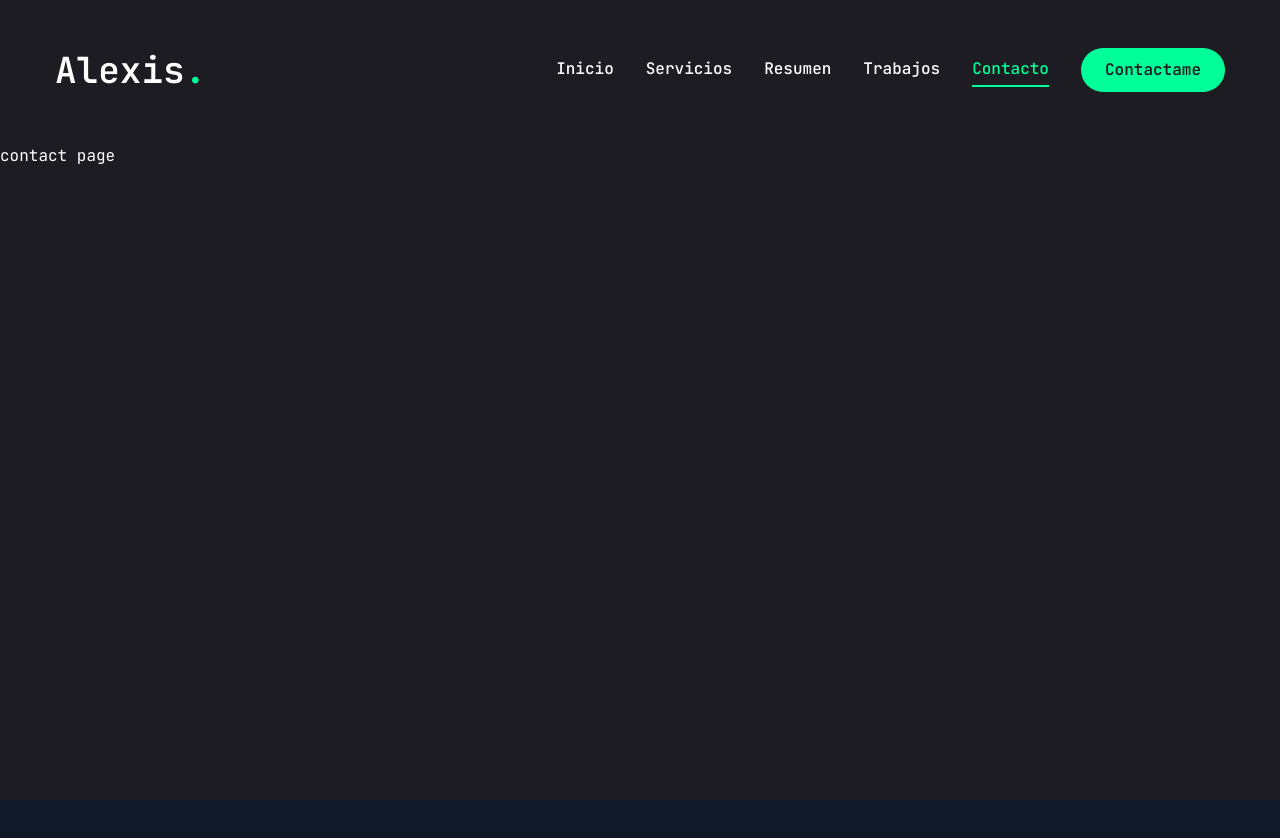
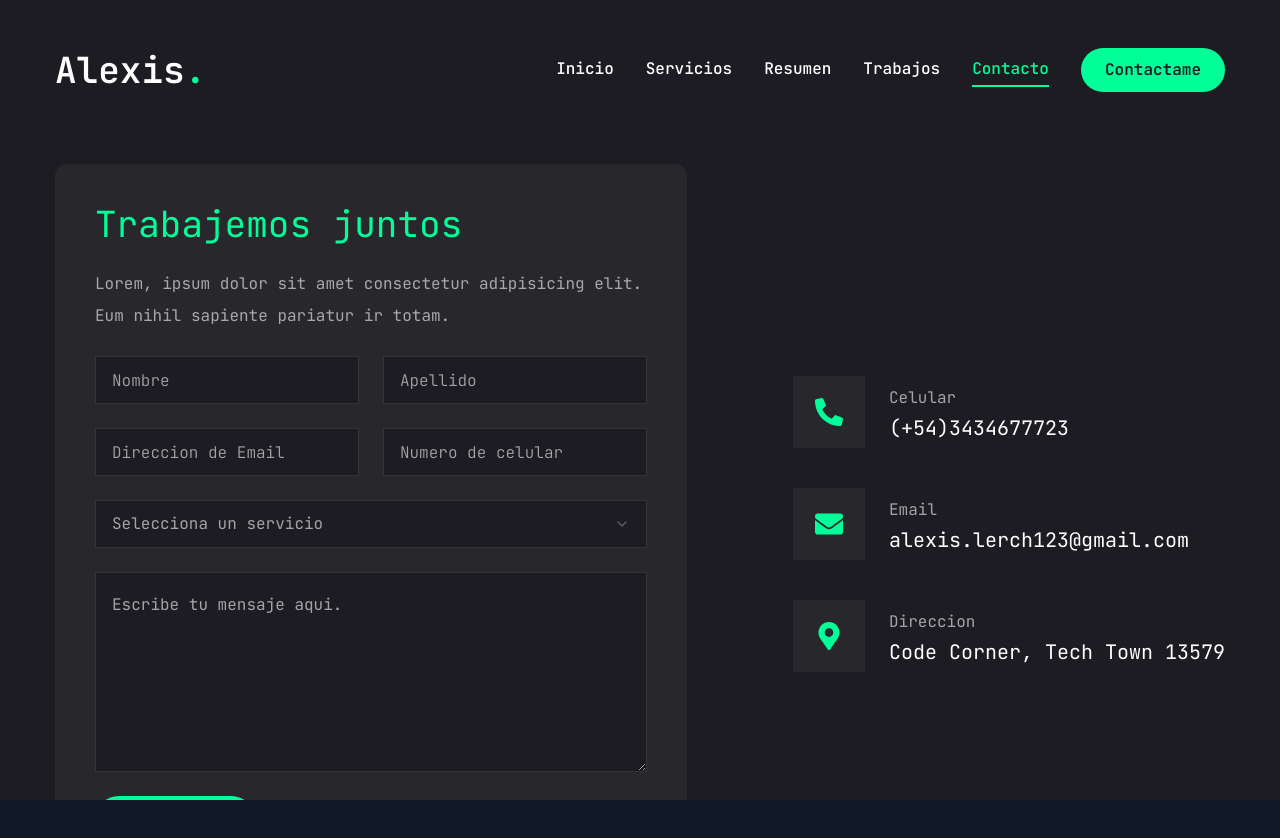
Before and after one commit to AlexisLerch/Portafolio-NextJS-AlexisLerch, a Next.js app: page /contact in a window 1280 px wide. Shown: the top 838 px of the page. Before the commit the page ends 800 px from the top, so only its background shows below. Built offline with nearby package versions, Linux system fonts and the light colour scheme.

Commit message:
Finalizaacion de la pagina contacto y portafolio terminado

```diff
--- a/app/contact/page.jsx
+++ b/app/contact/page.jsx
@@ -1,11 +1,97 @@
 "use client";
 
-import {Button} from 'react'
+import { Button } from '@/components/ui/button'
+import { Input } from '@/components/ui/input';
+import { Textarea } from '@/components/ui/textarea';
+
+import { Select, SelectContent, SelectGroup, SelectItem, SelectLabel, SelectTrigger, SelectValue } from '@/components/ui/select';
+
+import { FaPhoneAlt,FaEnvelope, FaMapMarkerAlt } from 'react-icons/fa';
+
+const info = [
+  {
+    icon: <FaPhoneAlt />,
+    title: 'Celular',
+    description: '(+54)3434677723'
+  },
+  {
+    icon: <FaEnvelope />,
+    title: 'Email',
+    description: 'alexis.lerch123@gmail.com'
+  },
+  {
+    icon: <FaMapMarkerAlt />,
+    title: 'Direccion',
+    description: 'Code Corner, Tech Town 13579'
+  },
+]
+
+import { motion } from 'framer-motion';
 
 const Contact = () => {
   return (
-    <div>contact page</div>
-  )
+    <motion.section
+    initial={{opacity: 0}}
+    animate={{
+      opacity: 1,
+      transition: {delay: 2.4, duration: 0.4, ease: "easeIn"},
+    }}
+    className="py-6"
+    >
+      <div className="container mx-auto">
+        <div className='flex flex-col xl:flex-row gap-[30px]'>
+          {/* form */}
+          <div className='xl:w-[54%] order-2 xl:order-none'>
+            <form className='flex flex-col gap-6 p-10 bg-[#27272c] rounded-xl'>
+              <h3 className='text-4xl text-accent'>Trabajemos juntos</h3>
+              <p className='text-white/60'>Lorem, ipsum dolor sit amet consectetur adipisicing elit. Eum nihil sapiente pariatur ir totam.</p>
+              {/* input */}
+              <div className='grid grid-cols-1 md:grid-cols-2 gap-6'>
+                <Input type="firstname" placeholder="Nombre" />
+                <Input type="lastname" placeholder="Apellido" />
+                <Input type="email" placeholder="Direccion de Email" />
+                <Input type="phone" placeholder="Numero de celular" />
+              </div>
+              {/* select */}
+              <Select>
+                <SelectTrigger className='w-full'>
+                  <SelectValue placeholder="Selecciona un servicio" />
+                </SelectTrigger>
+                <SelectContent>
+                  <SelectGroup>
+                    <SelectLabel>Selecciona un servicio</SelectLabel>
+                    <SelectItem value="est">Web Development</SelectItem>
+                    <SelectItem  value="cst">UI/UX Design</SelectItem>
+                    <SelectItem  value="mst">Logo Design</SelectItem>
+                  </SelectGroup>
+                </SelectContent>
+              </Select>
+              {/* text area */}
+              <Textarea className="h-[200px]" placeholder="Escribe tu mensaje aqui." />
+              {/* btn */}
+              <Button size="sm" className="max-w-40">Enviar mensaje</Button>
+            </form>
+            </div>
+            {/* info */}
+            <div className='flex-1 flex items-center xl:justify-end order-1 xl:order-none mb-8 xl:mb-0'>
+              <ul className='flex flex-col gap-10'>
+                {info.map((item, index) => {
+                  return <li key={index} className='flex items-center gap-6'>
+                    <div className='w-[52px] h-[52px] xl:w-[72px] xl:h-[72px] bg-[#27272c] text-accent rounded-md flex items-center justify-center'>
+                      <div className='text-[28px]'>{item.icon}</div>
+                    </div>
+                    <div className='flex-1'>
+                      <p className='text-white/60'>{item.title}</p>
+                      <h3 className='text-xl'>{item.description}</h3>
+                    </div>
+                  </li>
+                })}
+              </ul>
+            </div>
+          </div>
+        </div>
+    </motion.section>
+  );
 }
 
 export default Contact
--- a/components/ui/input.jsx
+++ b/components/ui/input.jsx
@@ -7,7 +7,7 @@
     (<input
       type={type}
       className={cn(
-        "flex h-10 w-full rounded-md border border-slate-200 bg-white px-3 py-2 text-base ring-offset-white file:border-0 file:bg-transparent file:text-sm file:font-medium file:text-slate-950 placeholder:text-slate-500 focus-visible:outline-none focus-visible:ring-2 focus-visible:ring-slate-950 focus-visible:ring-offset-2 disabled:cursor-not-allowed disabled:opacity-50 md:text-sm dark:border-slate-800 dark:bg-slate-950 dark:ring-offset-slate-950 dark:file:text-slate-50 dark:placeholder:text-slate-400 dark:focus-visible:ring-slate-300",
+        "flex h-[48px] border border-white/10 focus:border-accent font-light bg-primary px-4 py-5 text-base placeholder:text-white/60 outline-none",
         className
       )}
       ref={ref}
--- a/components/ui/select.jsx
+++ b/components/ui/select.jsx
@@ -16,7 +16,7 @@
   <SelectPrimitive.Trigger
     ref={ref}
     className={cn(
-      "flex h-10 w-full items-center justify-between rounded-md border border-slate-200 bg-white px-3 py-2 text-sm ring-offset-white placeholder:text-slate-500 focus:outline-none focus:ring-2 focus:ring-slate-950 focus:ring-offset-2 disabled:cursor-not-allowed disabled:opacity-50 [&>span]:line-clamp-1 dark:border-slate-800 dark:bg-slate-950 dark:ring-offset-slate-950 dark:placeholder:text-slate-400 dark:focus:ring-slate-300",
+      "flex h-[48px] w-full items-center justify-between rounded-md border border-white/10 bg-primary px-4 py-5 text-base text-white/60 placeholder:text-white/10 focus:border-accent outline-none",
       className
     )}
     {...props}>
@@ -54,7 +54,7 @@
     <SelectPrimitive.Content
       ref={ref}
       className={cn(
-        "relative z-50 max-h-96 min-w-[8rem] overflow-hidden rounded-md border border-slate-200 bg-white text-slate-950 shadow-md data-[state=open]:animate-in data-[state=closed]:animate-out data-[state=closed]:fade-out-0 data-[state=open]:fade-in-0 data-[state=closed]:zoom-out-95 data-[state=open]:zoom-in-95 data-[side=bottom]:slide-in-from-top-2 data-[side=left]:slide-in-from-right-2 data-[side=right]:slide-in-from-left-2 data-[side=top]:slide-in-from-bottom-2 dark:border-slate-800 dark:bg-slate-950 dark:text-slate-50",
+        "relative z-50 max-h-96 min-w-[8rem] overflow-hidden rounded-md border border-white/10 bg-primary text-white shadow-md data-[state=open]:animate-in data-[state=closed]:animate-out data-[state=closed]:fade-out-0 data-[state=open]:fade-in-0 data-[state=closed]:zoom-out-95 data-[state=open]:zoom-in-95 data-[side=bottom]:slide-in-from-top-2 data-[side=left]:slide-in-from-right-2 data-[side=right]:slide-in-from-left-2 data-[side=top]:slide-in-from-bottom-2 dark:border-slate-800 dark:bg-slate-950 dark:text-slate-50",
         position === "popper" &&
           "data-[side=bottom]:translate-y-1 data-[side=left]:-translate-x-1 data-[side=right]:translate-x-1 data-[side=top]:-translate-y-1",
         className
@@ -85,7 +85,7 @@
   <SelectPrimitive.Item
     ref={ref}
     className={cn(
-      "relative flex w-full cursor-default select-none items-center rounded-sm py-1.5 pl-8 pr-2 text-sm outline-none focus:bg-slate-100 focus:text-slate-900 data-[disabled]:pointer-events-none data-[disabled]:opacity-50 dark:focus:bg-slate-800 dark:focus:text-slate-50",
+      "relative flex w-full cursor-default select-none items-center rounded-sm py-1.5 pl-8 pr-2 text-sm outline-none focus:bg-accent focus:text-primary data-[disabled]:pointer-events-none data-[disabled]:opacity-50 dark:focus:bg-slate-800 dark:focus:text-slate-50",
       className
     )}
     {...props}>
--- a/components/ui/textarea.jsx
+++ b/components/ui/textarea.jsx
@@ -6,7 +6,7 @@
   return (
     (<textarea
       className={cn(
-        "flex min-h-[80px] w-full rounded-md border border-slate-200 bg-white px-3 py-2 text-base ring-offset-white placeholder:text-slate-500 focus-visible:outline-none focus-visible:ring-2 focus-visible:ring-slate-950 focus-visible:ring-offset-2 disabled:cursor-not-allowed disabled:opacity-50 md:text-sm dark:border-slate-800 dark:bg-slate-950 dark:ring-offset-slate-950 dark:placeholder:text-slate-400 dark:focus-visible:ring-slate-300",
+        "flex min-h-[80px] w-full rounded-md border border-white/10 bg-primary px-4 py-5 text-base placeholder:text-white/60 focus-visible:outline-none focus-visible:ring-1 focus-visible:ring-accent focus-visible:ring-offset-0 disabled:cursor-not-allowed disabled:opacity-50",
         className
       )}
       ref={ref}
--- a/package.json
+++ b/package.json
@@ -31,8 +31,11 @@
   },
   "devDependencies": {
     "@eslint/eslintrc": "^3",
-    "eslint": "^9",
+    "@eslint/js": "^9.19.0",
+    "eslint": "^9.19.0",
     "eslint-config-next": "15.1.6",
+    "eslint-plugin-react": "^7.37.4",
+    "globals": "^15.14.0",
     "postcss": "^8",
     "tailwindcss": "^3.4.1"
   }
```
Also changed, not shown: eslint.config.mjs (+10 -12 lines), 1 other file (tests, documents, lock files or other folders).
